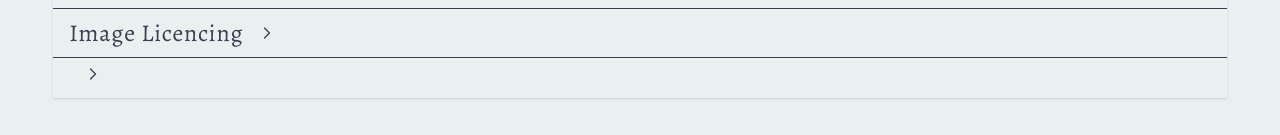
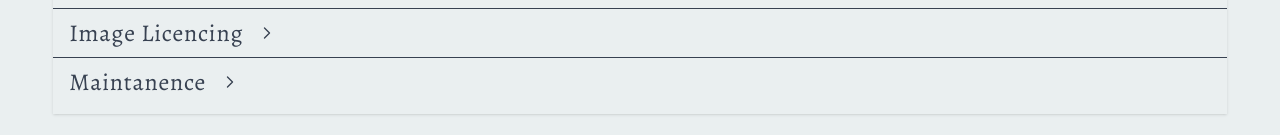
Before and after one commit to Tezcatlipoca0000/tez-web, a Next.js app: page /en in a window 1280 px wide. Shown: the part 1454-1589 px from the top of the page. Built offline with nearby package versions, Linux system fonts and the light colour scheme.

Commit message:
Fixed dictionary key Services

```diff
--- a/app/[locale]/components/Services.js
+++ b/app/[locale]/components/Services.js
@@ -57,10 +57,10 @@ export default function Services({ dictionary }) {
                     </li>
                     <li>
                         <button className="featBtn">
-                            {dictionary.Services.mainTitle}
+                            {dictionary.Services.maintTitle}
                             <ArrowRight />
                             <span className="featDesc1">
-                                {dictionary.Services.mainContent}
+                                {dictionary.Services.maintContent}
                             </span>
                         </button>
                     </li>
```
